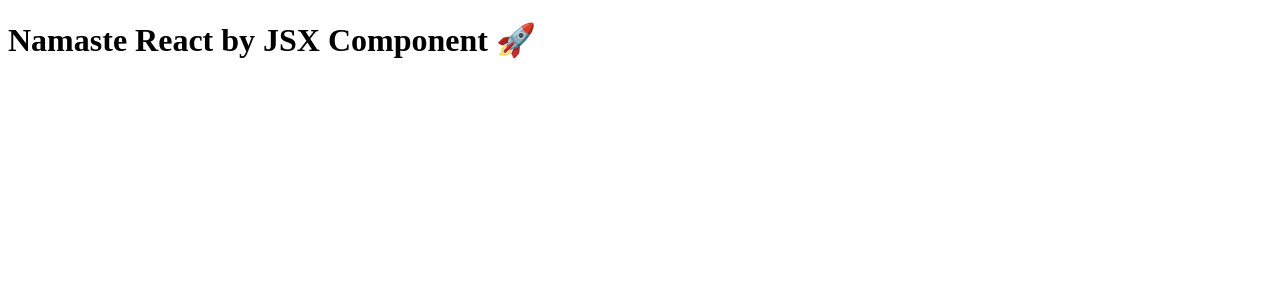
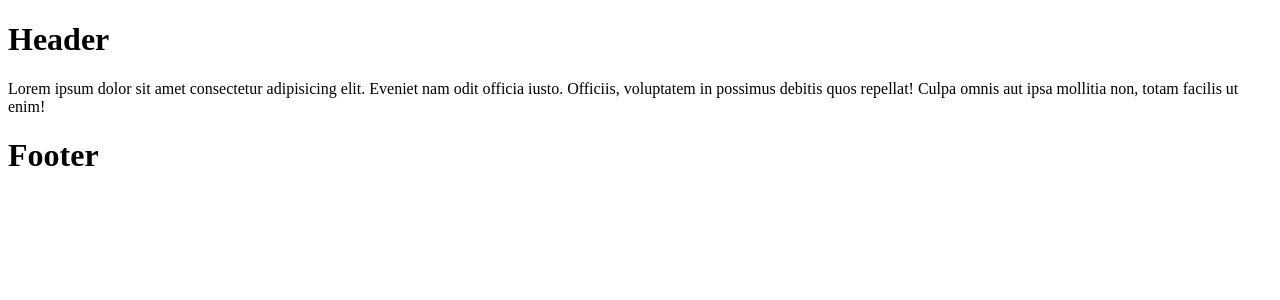
Before and after one commit to arya-devi/Namaste-React, a React (Vite) app: page / in a window 1280 px wide. Shown: the top 300 px of the page. Built offline with nearby package versions, Linux system fonts and the light colour scheme.

Commit message:
how to pass a component to another component and use it , component composition

```diff
--- a/App.js
+++ b/App.js
@@ -6,32 +6,26 @@
   { id: "heading" },
   "Namaste React 🚀"
 );
-//now we are going to convert this react element to react component
-const reactElement = (
+
+const ReactComponent = () => (
   <>
-    <h1 className="heading">
-      The JSX is converted into browser understand language 🚀
-    </h1>
-    <p>Paragraph</p>
+    <h1 className="heading">Header</h1>
+    <p>
+      Lorem ipsum dolor sit amet consectetur adipisicing elit. Eveniet nam odit
+      officia iusto. Officiis, voluptatem in possimus debitis quos repellat!
+      Culpa omnis aut ipsa mollitia non, totam facilis ut enim!
+    </p>
   </>
 );
-const ReactComponent = () => (
-  <>
-    <h1 className="heading">
-      The JSX is converted into browser understand language 🚀
-    </h1>
-    <p>Paragraph</p>
-  </>
-);
-//this is how that looks like
 
 const HeaderComponent2 = () => (
-<h1 className="header">Namaste React by JSX Component 🚀</h1>
+  <div id="container">
+    {/* this is how we can pass a component and use it inside */}
+    <ReactComponent />
+    <h1 className="header">Footer</h1>
+  </div>
 );
-
-
+//if we use a component inside another component like this known as component composition
 const root = ReactDOM.createRoot(document.getElementById("root"));
 
-// to render react component we want to wrap the component inside < />
-
 root.render(<HeaderComponent2 />);
```
